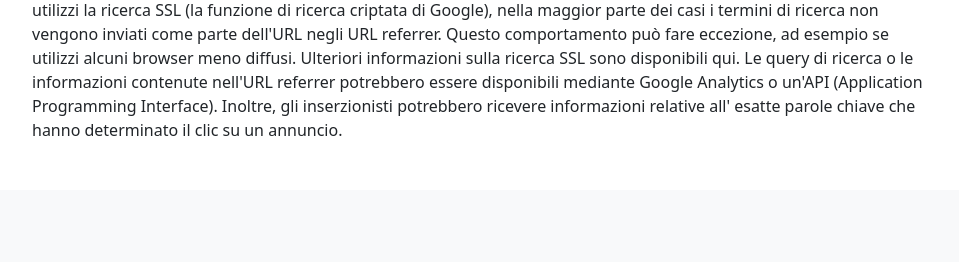
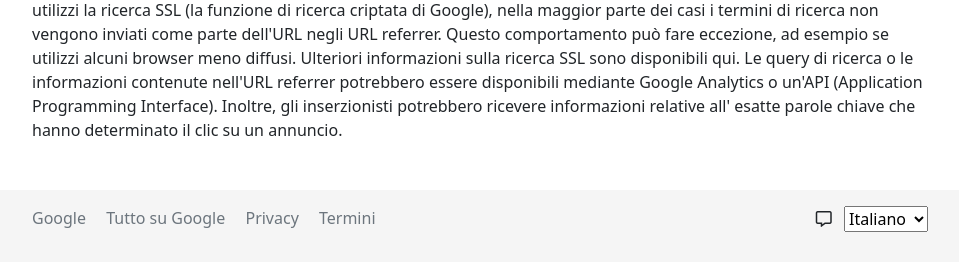
Before and after one commit to rizzamatteo96/php-google-faq, a PHP site: page / in a window 1280 px wide. Shown: the part 2208-2470 px from the top of the page, without its empty margins (160-1119 px from the left). Before the commit the page ends 2344 px from the top, so only its background shows below. Run offline with PHP 8.4, Linux system fonts and the light colour scheme.

Commit message:
closing project add footer with language selection

```diff
--- a/css/style.css
+++ b/css/style.css
@@ -30,3 +30,7 @@
   width: 70%;
   margin: 0 auto;
 }
+
+footer{
+  background-color: #f5f5f5;
+}
--- a/index.php
+++ b/index.php
@@ -26,6 +26,10 @@ Gestire il “Database” e la visualizzazione di queste domande e risposte con
       "In alcuni casi sì. Quando fai clic su un risultato della Ricerca Google, il tuo browser web potrebbe reindirizzare alla pagina web di destinazione anche l'indirizzo Internet, o URL, della pagina dei risultati di ricerca sotto forma di URL referrer. Talvolta, l'URL della pagina dei risultati di ricerca potrebbe contenere la query di ricerca che hai inserito. Se utilizzi la ricerca SSL (la funzione di ricerca criptata di Google), nella maggior parte dei casi i termini di ricerca non vengono inviati come parte dell'URL negli URL referrer. Questo comportamento può fare eccezione, ad esempio se utilizzi alcuni browser meno diffusi. Ulteriori informazioni sulla ricerca SSL sono disponibili qui. Le query di ricerca o le informazioni contenute nell'URL referrer potrebbero essere disponibili mediante Google Analytics o un'API (Application Programming Interface). Inoltre, gli inserzionisti potrebbero ricevere informazioni relative all' esatte parole chiave che hanno determinato il clic su un annuncio."
     ]
   ];
+
+  $footerLinks = ['Google','Tutto su Google','Privacy','Termini'];
+
+  $languages = ['italiano', 'espanol','deutsch','dansk'];
 ?>
 
 <!DOCTYPE html>
@@ -88,8 +92,25 @@ Gestire il “Database” e la visualizzazione di queste domande e risposte con
   <!-- fine main -->
 
   <!-- inizio footer -->
-  <footer>
-
+  <footer class="py-3">
+    <div class="ms-container d-flex justify-content-between">
+      <div class="left">
+        <ul class="list-inline">
+          <?php foreach($footerLinks as $link){ ?>
+            <li class="list-inline-item me-3"><a href="#" class="text-decoration-none text-secondary"><?php echo $link ?></a></li>
+          <?php } ?>
+        </ul>
+      </div>
+      <div class="right">
+      <i class="far fa-comment-alt"></i>
+      <select name="language" id="language" class="ms-2">
+        <?php foreach($languages as $lang){
+          echo '<option value="' . $lang . '">' . ucfirst($lang) . '</option>';
+        }?>
+        <!-- <option value="volvo">Volvo</option> -->
+      </select>
+      </div>
+    </div>
   </footer>
   <!-- fine footer -->
 
```
